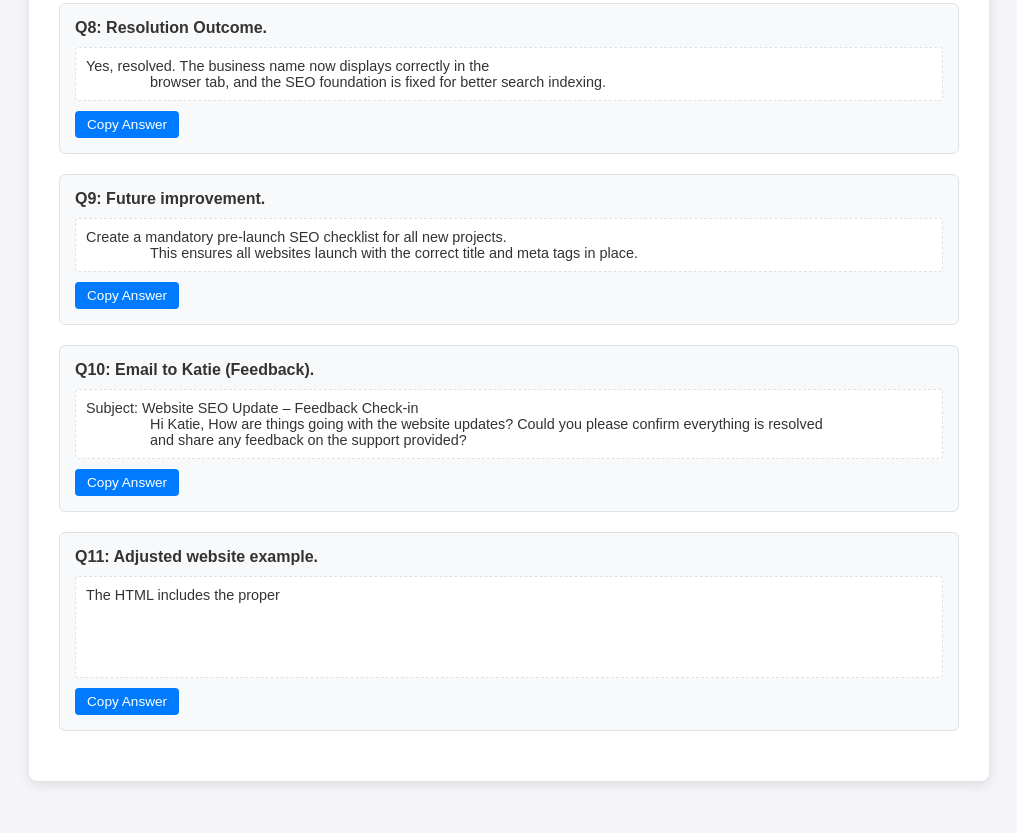
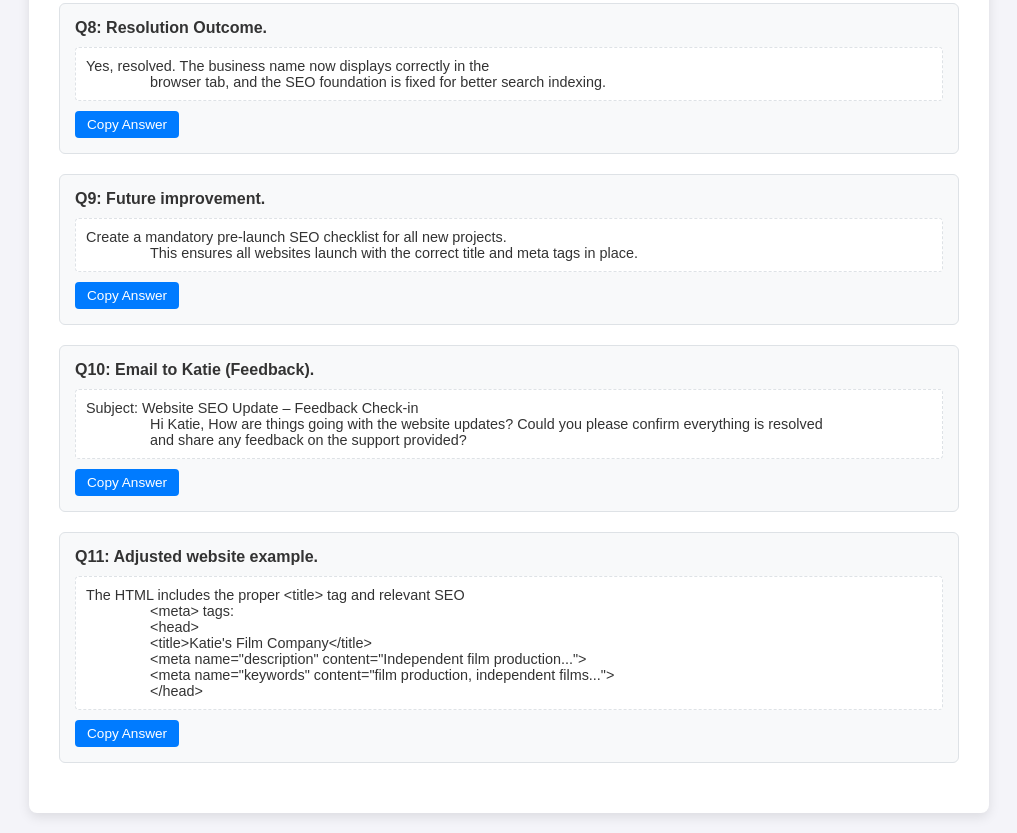
Before and after one commit to thedalycreative/webdev-2325, a plain HTML site: page qanotes.html in a window 1280 px wide. Shown: the part 3475-4308 px from the top of the page, without its empty margins (131-1148 px from the left). Before the commit the page ends 4276 px from the top, so only its background shows below. Drawn offline with Linux system fonts and the light colour scheme.

Commit message:
Fix HTML code display in Q11 answers - show as text not rendered HTML

```diff
--- a/qanotes.html
+++ b/qanotes.html
@@ -181,12 +181,12 @@
         <div class="question-block">
             <span class="question-text">Q11: Adjusted website example.</span>
             <div class="answer-box" id="q11-answer">The HTML includes working links, replacing the placeholder #.
-                Example: <a href="products.html">Products</a></div>
+                Example: &lt;a href="products.html"&gt;Products&lt;/a&gt;</div>
             <button class="copy-btn" onclick="copyToClipboard('q11-answer', this)">Copy Answer</button>
         </div>
 
 
-        <h2>🎥 Case Study 2: Katie’s Film Company (SEO Issues)</h2>
+        <h2>🎥 Case Study 2: Katie's Film Company (SEO Issues)</h2>
 
         <div class="question-block">
             <span class="question-text">Q1: Diagnose the problem.</span>
@@ -229,7 +229,8 @@
 
         <div class="question-block">
             <span class="question-text">Q6: Action and escalation procedures (SLA).</span>
-            <div class="answer-box" id="q16b-answer">Escalation Procedure: (Copy/Paste directly from the SLA) Critical (S1): [4] hrs / High (S2): [12] hrs / Medium (S3) &amp; Low (S4): 24–48 hrs.</div>
+            <div class="answer-box" id="q16b-answer">Escalation Procedure: (Copy/Paste directly from the SLA) Critical
+                (S1): [4] hrs / High (S2): [12] hrs / Medium (S3) &amp; Low (S4): 24–48 hrs.</div>
             <button class="copy-btn" onclick="copyToClipboard('q16b-answer', this)">Copy Answer</button>
         </div>
 
@@ -265,15 +266,13 @@
 
         <div class="question-block">
             <span class="question-text">Q11: Adjusted website example.</span>
-            <div class="answer-box" id="q21-answer">The HTML includes the proper <title> tag and relevant SEO
-                    <meta> tags:
-
-                    <head>
-                        <title>Katie’s Film Company</title>
-                        <meta name="description" content="Independent film production...">
-                        <meta name="keywords" content="film production, independent films...">
-                    </head>
-            </div>
+            <div class="answer-box" id="q21-answer">The HTML includes the proper &lt;title&gt; tag and relevant SEO
+                &lt;meta&gt; tags:
+                &lt;head&gt;
+                &lt;title&gt;Katie's Film Company&lt;/title&gt;
+                &lt;meta name="description" content="Independent film production..."&gt;
+                &lt;meta name="keywords" content="film production, independent films..."&gt;
+                &lt;/head&gt;</div>
             <button class="copy-btn" onclick="copyToClipboard('q21-answer', this)">Copy Answer</button>
         </div>
     </div>
```
